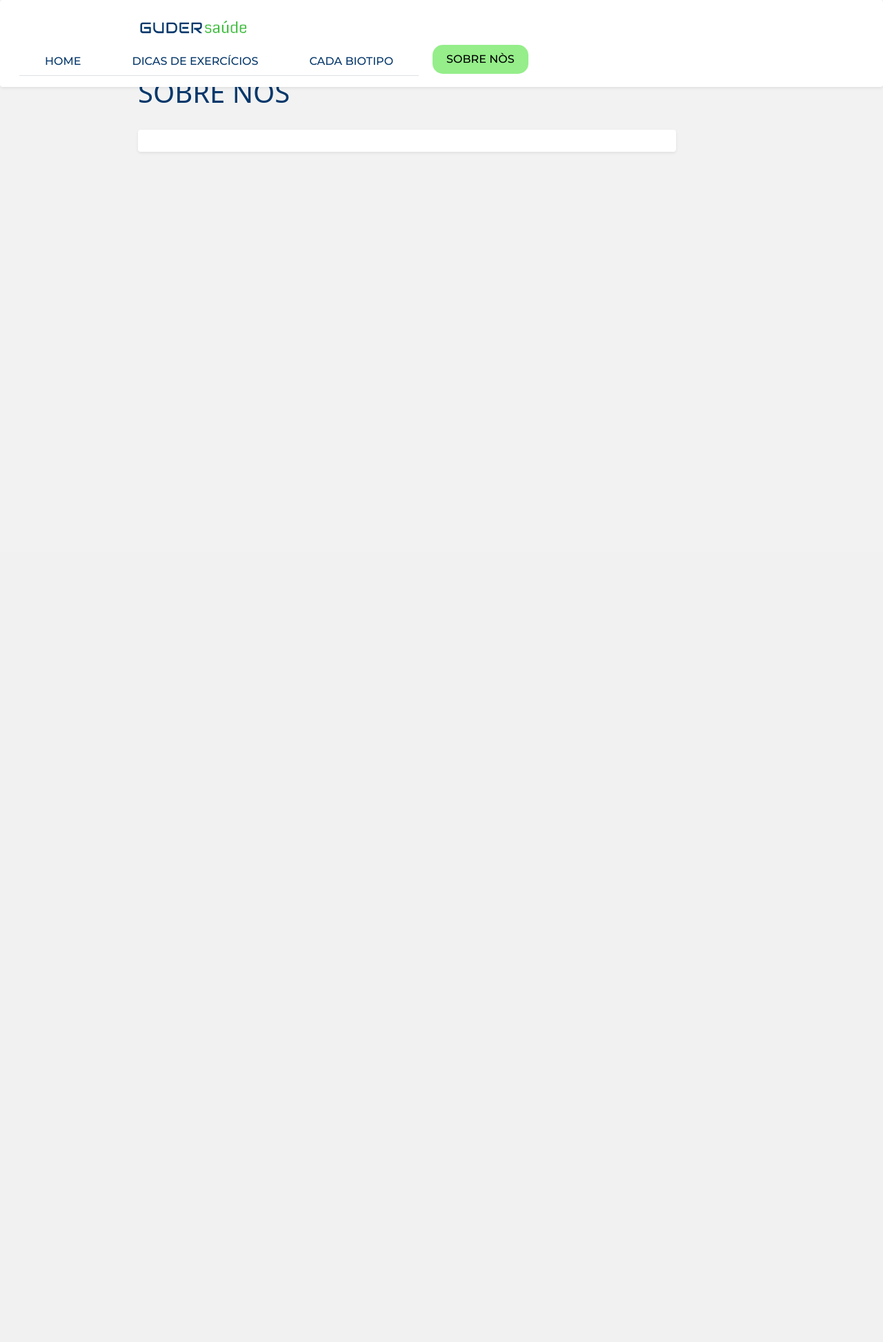
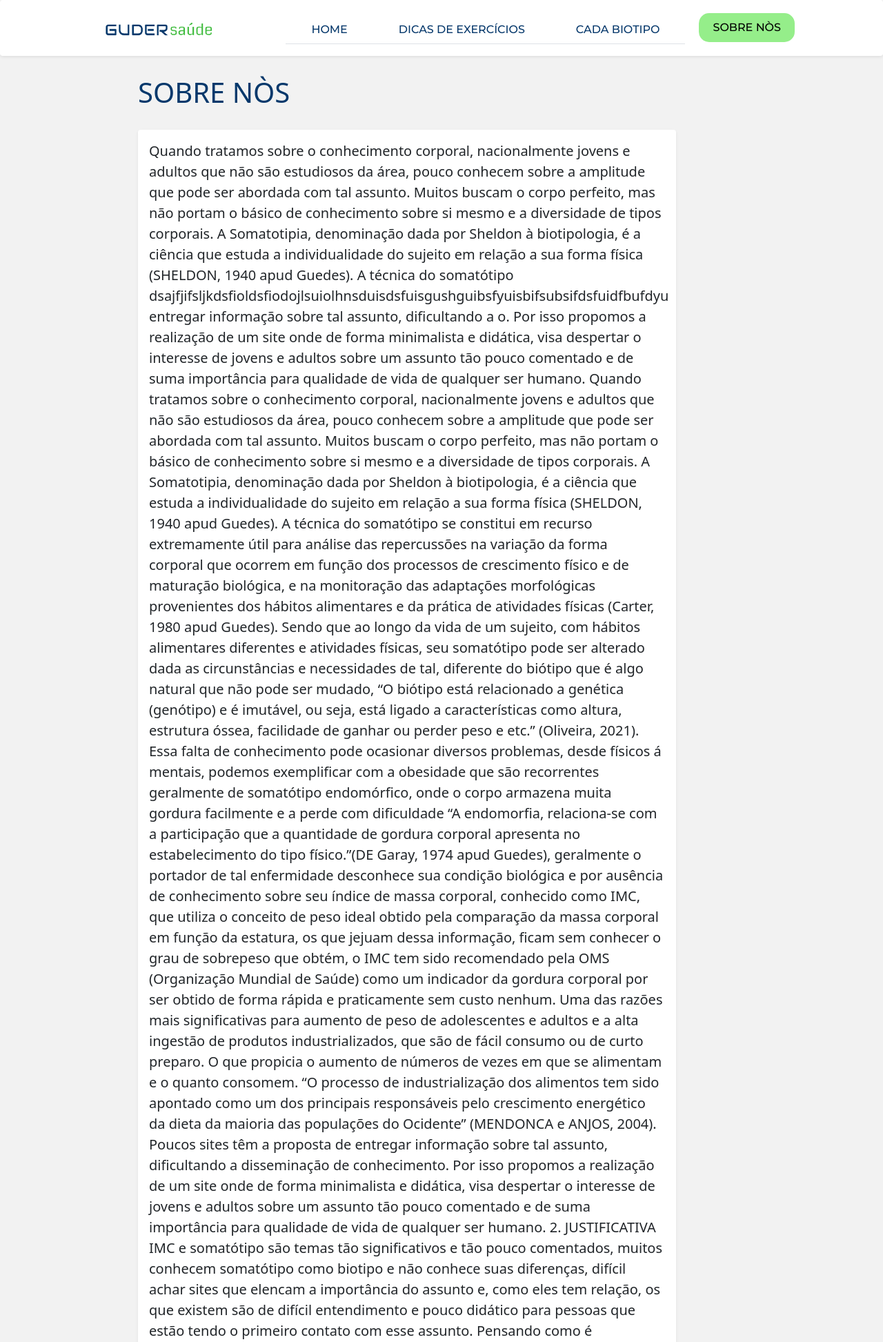
Before and after one commit to userKael/siteTCC, a PHP site: page /sobrenos.html in a window 1280 px wide. Shown: the top 1945 px of the page at 69% size. Before the commit the page ends 221 px from the top, so only its background shows below. Run offline with PHP 8.4, Linux system fonts and the light colour scheme.

Commit message:
concatenação

```diff
--- a/CSS/style2.css
+++ b/CSS/style2.css
@@ -9,8 +9,8 @@
 
 }
 body{
-    background-color: rgba(218, 218, 218, 0.344);
-}
+        background-color: rgba(218, 218, 218, 0.344);
+    }
 
 .button-nav{
     padding: 9px 20px;
@@ -20,7 +20,7 @@ body{
     border-radius: 15px;
     transition: all 0.5s ease 0s;
     margin-left: 20px;
-    margin-right: 150px;
+    margin-right: 100px;
     margin-top: 3px;
 
 }
@@ -47,9 +47,9 @@ body{
 }
 .logo{
     cursor: pointer;
-    margin-top: -3px;
+    margin-top: 0px;
     margin-bottom: auto;
-    margin-left: 150px;
+    margin-left: 100px;
     margin-right: auto;
     max-width: 220px;
     max-height: 90px;
--- a/sobrenos.html
+++ b/sobrenos.html
@@ -6,13 +6,18 @@
     <meta http-equiv="X-UA-Compatible" content="IE=edge">
     <meta name="viewport" content="width=device-width, initial-scale=1.0">
     <!-- <link rel="stylesheet" type="text/css" href="./CSS/style1.css"> -->
-    <link href="https://cdn.jsdelivr.net/npm/bootstrap@5.0.2/dist/css/bootstrap.min.css"
-    rel="stylesheet" integrity="sha384-EVSTQN3/azprG1Anm3QDgpJLIm9Nao0Yz1ztcQTwFspd3yD65VohhpuuCOmLASjC"
-    crossorigin="anonymous">
+    <link href="https://cdn.jsdelivr.net/npm/bootstrap@5.0.2/dist/css/bootstrap.min.css" rel="stylesheet"
+        integrity="sha384-EVSTQN3/azprG1Anm3QDgpJLIm9Nao0Yz1ztcQTwFspd3yD65VohhpuuCOmLASjC" crossorigin="anonymous">
     <link rel="stylesheet" type="text/css" href="./CSS/style2.css">
-    <script src="https://code.jquery.com/jquery-3.3.1.slim.min.js" integrity="sha384-q8i/X+965DzO0rT7abK41JStQIAqVgRVzpbzo5smXKp4YfRvH+8abtTE1Pi6jizo" crossorigin="anonymous"></script>
-    <script src="https://cdnjs.cloudflare.com/ajax/libs/popper.js/1.14.3/umd/popper.min.js" integrity="sha384-ZMP7rVo3mIykV+2+9J3UJ46jBk0WLaUAdn689aCwoqbBJiSnjAK/l8WvCWPIPm49" crossorigin="anonymous"></script>
-    <script src="https://stackpath.bootstrapcdn.com/bootstrap/4.1.3/js/bootstrap.min.js" integrity="sha384-ChfqqxuZUCnJSK3+MXmPNIyE6ZbWh2IMqE241rYiqJxyMiZ6OW/JmZQ5stwEULTy" crossorigin="anonymous"></script>
+    <script src="https://code.jquery.com/jquery-3.3.1.slim.min.js"
+        integrity="sha384-q8i/X+965DzO0rT7abK41JStQIAqVgRVzpbzo5smXKp4YfRvH+8abtTE1Pi6jizo"
+        crossorigin="anonymous"></script>
+    <script src="https://cdnjs.cloudflare.com/ajax/libs/popper.js/1.14.3/umd/popper.min.js"
+        integrity="sha384-ZMP7rVo3mIykV+2+9J3UJ46jBk0WLaUAdn689aCwoqbBJiSnjAK/l8WvCWPIPm49"
+        crossorigin="anonymous"></script>
+    <script src="https://stackpath.bootstrapcdn.com/bootstrap/4.1.3/js/bootstrap.min.js"
+        integrity="sha384-ChfqqxuZUCnJSK3+MXmPNIyE6ZbWh2IMqE241rYiqJxyMiZ6OW/JmZQ5stwEULTy"
+        crossorigin="anonymous"></script>
 
 
 
@@ -27,10 +32,13 @@
                 <form class="d-flex">
                     <ul class="nav-links nav nav-tabs">
                         <li class="li-links nav-item"><a class="nav-link" href="./index.html">HOME</a></li>
-                    <li class="li-links nav-item"><a class="nav-link " href="./dicas_exerc.html">DICAS DE EXERCÍCIOS</a></li>
-                    <li class="li-links nav-item"><a class="nav-link" href="./cada_biotipo.html">CADA BIOTIPO</a></li>
+                        <li class="li-links nav-item"><a class="nav-link " href="./dicas_exerc.html">DICAS DE
+                                EXERCÍCIOS</a></li>
+                        <li class="li-links nav-item"><a class="nav-link" href="./cada_biotipo.html">CADA BIOTIPO</a>
+                        </li>
                     </ul>
-                <a class="cta" href="./sobrenos.html"> <input type="button" class="button-nav" value="SOBRE NÒS"></a>
+                    <a class="cta" href="./sobrenos.html"> <input type="button" class="button-nav"
+                            value="SOBRE NÒS"></a>
                 </form>
             </div>
         </nav>
@@ -41,6 +49,78 @@
     <div id="div_intro">
         <h1>SOBRE NÒS</h1>
         <div class="shadow-sm p-3 mb-5 bg-white rounded">
+            <p>
+                Quando tratamos sobre o conhecimento corporal, nacionalmente jovens e adultos que não são estudiosos da
+                área, pouco conhecem sobre a amplitude que pode ser abordada com tal assunto. Muitos buscam o corpo
+                perfeito, mas não portam o básico de conhecimento sobre si mesmo e a diversidade de tipos corporais. A
+                Somatotipia, denominação dada por Sheldon à biotipologia, é a ciência que estuda a individualidade do
+                sujeito em relação a sua forma física (SHELDON, 1940 apud Guedes).
+                A técnica do somatótipo
+                dsajfjifsljkdsfioldsfiodojlsuiolhnsduisdsfuisgushguibsfyuisbifsubsifdsfuidfbufdyu entregar informação
+                sobre tal assunto, dificultando a o. Por isso propomos a realização de um site onde de forma minimalista
+                e didática, visa despertar o interesse de jovens e adultos sobre um assunto tão pouco comentado e de
+                suma importância para qualidade de vida de qualquer ser humano.
+                Quando tratamos sobre o conhecimento corporal, nacionalmente jovens e adultos que não são estudiosos da
+                área, pouco conhecem sobre a amplitude que pode ser abordada com tal assunto. Muitos buscam o corpo
+                perfeito, mas não portam o básico de conhecimento sobre si mesmo e a diversidade de tipos corporais. A
+                Somatotipia, denominação dada por Sheldon à biotipologia, é a ciência que estuda a individualidade do
+                sujeito em relação a sua forma física (SHELDON, 1940 apud Guedes).
+                A técnica do somatótipo se constitui em recurso extremamente útil para análise das repercussões na
+                variação da forma corporal que ocorrem em função dos processos de crescimento físico e de maturação
+                biológica, e na monitoração das adaptações morfológicas provenientes dos hábitos alimentares e da
+                prática de atividades físicas (Carter, 1980 apud Guedes).
+                Sendo que ao longo da vida de um sujeito, com hábitos alimentares diferentes e atividades físicas, seu
+                somatótipo pode ser alterado dada as circunstâncias e necessidades de tal, diferente do biótipo que é
+                algo natural que não pode ser mudado, “O biótipo está relacionado a genética (genótipo) e é imutável, ou
+                seja, está ligado a características como altura, estrutura óssea, facilidade de ganhar ou perder peso e
+                etc.” (Oliveira, 2021).
+                Essa falta de conhecimento pode ocasionar diversos problemas, desde físicos á mentais, podemos
+                exemplificar com a obesidade que são recorrentes geralmente de somatótipo endomórfico, onde o corpo
+                armazena muita gordura facilmente e a perde com dificuldade “A endomorfia, relaciona-se com a
+                participação que a quantidade de gordura corporal apresenta no estabelecimento do tipo físico.”(DE
+                Garay, 1974 apud Guedes), geralmente o portador de tal enfermidade desconhece sua condição biológica e
+                por ausência de conhecimento sobre seu índice de massa corporal, conhecido como IMC, que utiliza o
+                conceito de peso ideal obtido pela comparação da massa corporal em função da estatura, os que jejuam
+                dessa informação, ficam sem conhecer o grau de sobrepeso que obtém, o IMC tem sido recomendado pela OMS
+                (Organização Mundial de Saúde) como um indicador da gordura corporal por ser obtido de forma rápida e
+                praticamente sem custo nenhum.
+                Uma das razões mais significativas para aumento de peso de adolescentes e adultos e a alta ingestão de
+                produtos industrializados, que são de fácil consumo ou de curto preparo. O que propicia o aumento de
+                números de vezes em que se alimentam e o quanto consomem. “O processo de industrialização dos alimentos
+                tem sido apontado como um dos principais responsáveis pelo crescimento energético da dieta da maioria
+                das populações do Ocidente” (MENDONCA e ANJOS, 2004).
+                Poucos sites têm a proposta de entregar informação sobre tal assunto, dificultando a disseminação de
+                conhecimento. Por isso propomos a realização de um site onde de forma minimalista e didática, visa
+                despertar o interesse de jovens e adultos sobre um assunto tão pouco comentado e de suma importância
+                para qualidade de vida de qualquer ser humano.
+
+                2. JUSTIFICATIVA
+
+                IMC e somatótipo são temas tão significativos e tão pouco comentados, muitos conhecem somatótipo como
+                biotipo e não conhece suas diferenças, difícil achar sites que elencam a importância do assunto e, como
+                eles tem relação, os que existem são de difícil entendimento e pouco didático para pessoas que estão
+                tendo o primeiro contato com esse assunto. Pensando como é complicado ter o mínimo de conhecimento sobre
+                ambos os assuntos e buscar uma relação entre eles, nutricionistas e entusiastas da área geralmente fazem
+                vídeos para o Youtube e poucas pessoas se interessam, saber o pouco que seja já pode ser de grande ajuda
+                para aquela pessoa que almeja ficar satisfeito com o próprio corpo, por ambos os motivos, um site
+                minimalista e didático pode ser de grande ajuda para essas pessoas.
+                O site beneficiaria pessoas que buscam uma melhor qualidade de vida, que buscam entrar, por exemplo, em
+                uma academia, mesmo sem saber qual seu somatótipo, já que cada um tem o seu e interfere enquanto
+                treinamento e nutrição devem obter e terem pelo menos uma ideia de quanto tempo duraria para buscar um
+                corpo satisfatório para ele. Muitos não podem pagar um “personal trainer” ou um nutricionista, mas
+                querem aumentar sua autoestima ou terem uma melhor saúde, daríamos conhecimento simples, porém uteis,
+                que teriam o potencial de interferir na vida do usuário e disseminar conhecimento que todos deveriam
+                ter. Atingiria até pessoas que sofrem bullying por estar acima ou abaixo do peso, tendo ciência de tal
+                assunto seria possível abrir novos pensamentos para essas pessoas e buscar ajuda de profissionais. E por
+                isso decidimos criar um site que engloba tais informações de tamanha importância e, mostrar o quão bom é
+                estar bem consigo mesmo levando em consideração a nossa saúde física e mental.
+
+
+
+
+
+
+            </p>
         </div>
 
     </div>
```
Also changed, not shown: cada_biotipo.html (+17 -9 lines), dicas_exerc.html (+17 -9 lines), index.html (+21 -11 lines). Lines whose indentation alone changed are shown as unchanged.
